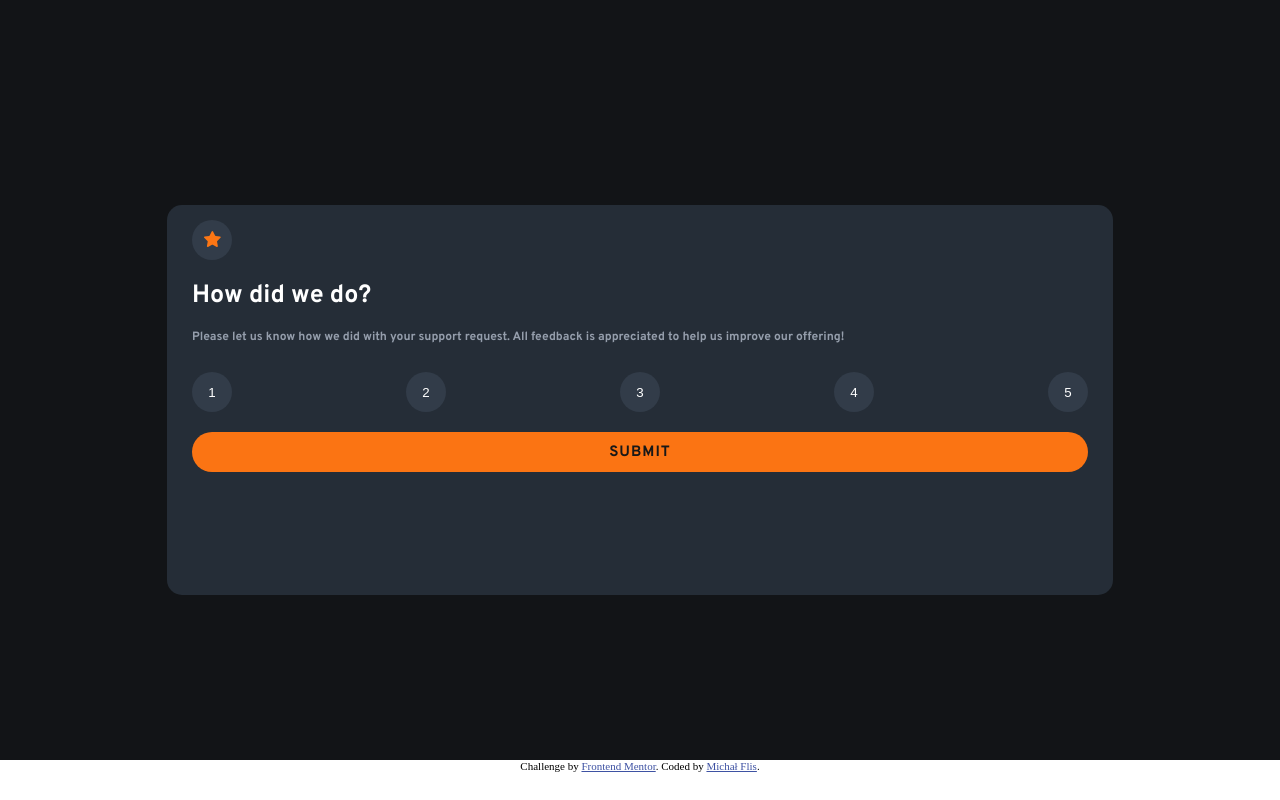
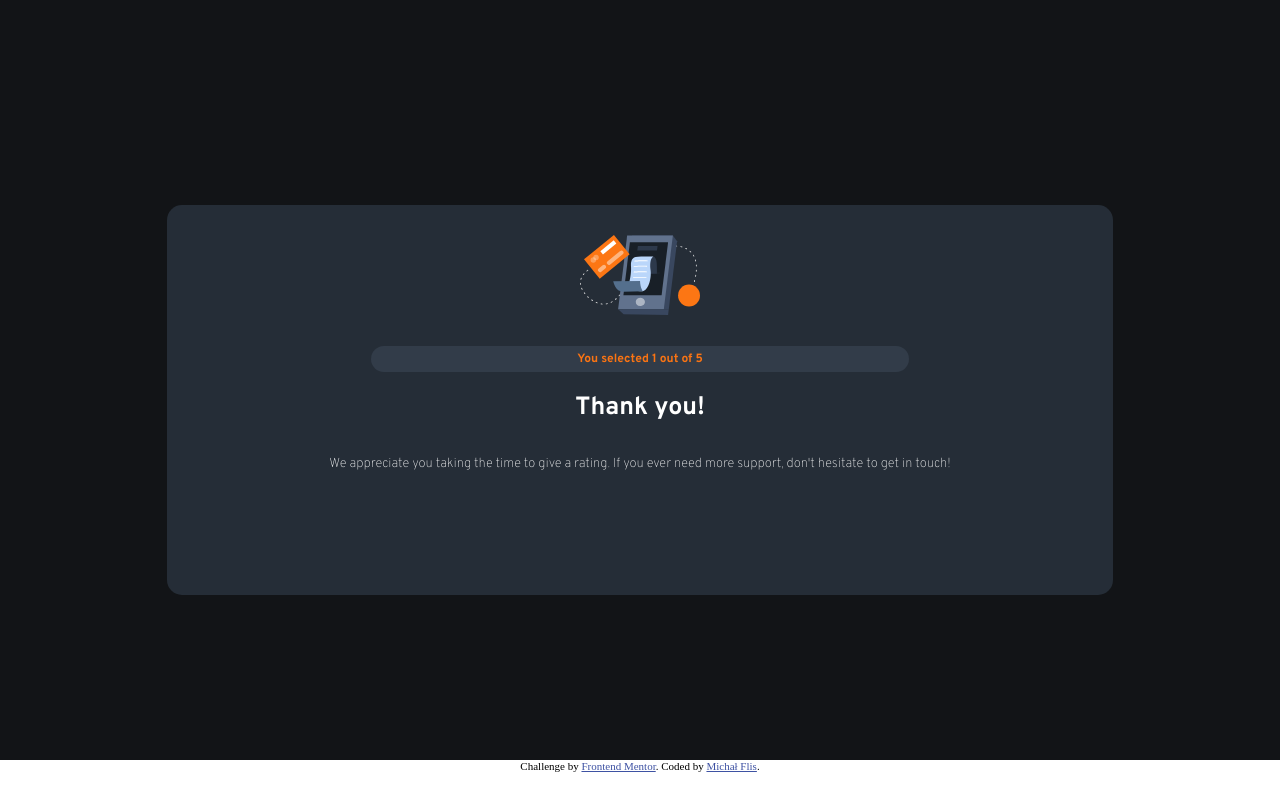
Before and after one commit to Michal-Flis/interactive-rating-component-main, a website: page index.html in a window 1280 px wide. Both pictures are taken after a click on the button "SUBMIT". Drawn offline with Linux system fonts and the light colour scheme.

Commit message:
Change files and added addEventListener in JS

```diff
--- a/index.html
+++ b/index.html
@@ -21,7 +21,7 @@
   </head>
   <body>
     <div class="wrap">
-      <div class="main-body start">
+      <div class="main-body">
         <div class="head">
           <img src="./img/icon-star.svg" class="start-icon" alt="star-icon" />
         </div>
@@ -33,11 +33,13 @@
           </p>
         </div>
         <div class="contener-rating">
-          <li><button class="rating">1</button></li>
-          <li><button class="rating">2</button></li>
-          <li><button class="rating">3</button></li>
-          <li><button class="rating">4</button></li>
-          <li><button class="rating">5</button></li>
+          <ul>
+            <li><button class="rating">1</button></li>
+            <li><button class="rating">2</button></li>
+            <li><button class="rating">3</button></li>
+            <li><button class="rating">4</button></li>
+            <li><button class="rating">5</button></li>
+          </ul>
         </div>
         <button class="btn">Submit</button>
       </div>
--- a/sass/partials/_rating.scss
+++ b/sass/partials/_rating.scss
@@ -1,4 +1,4 @@
-.contener-rating {
+ul {
   display: flex;
   justify-content: space-between;
 }
--- a/script.js
+++ b/script.js
@@ -1 +1,16 @@
 const btn = document.querySelector('.btn');
+const startBody = document.querySelector('.main-body');
+const thankBody = document.querySelector('.thank-you');
+const ratingBtn = document.querySelectorAll('.rating');
+const span = document.querySelector('span');
+
+btn.addEventListener('click', () => {
+  startBody.style.display = 'none';
+  thankBody.style.display = 'block';
+});
+
+ratingBtn.forEach((rating) => {
+  rating.addEventListener('click', () => {
+    span.innerHTML = rating.innerHTML;
+  });
+});
```
Also changed, not shown: css/style.css.
